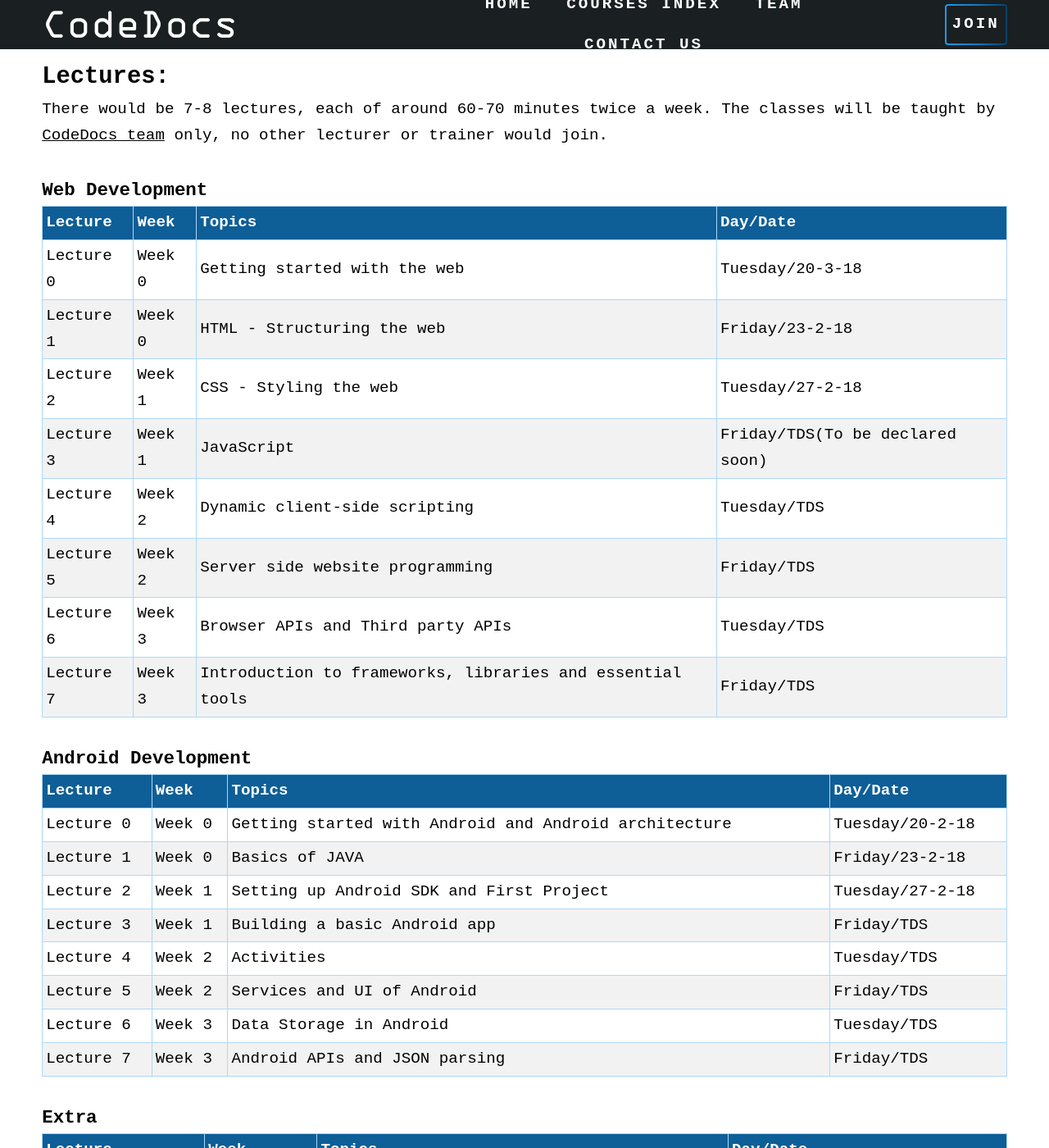
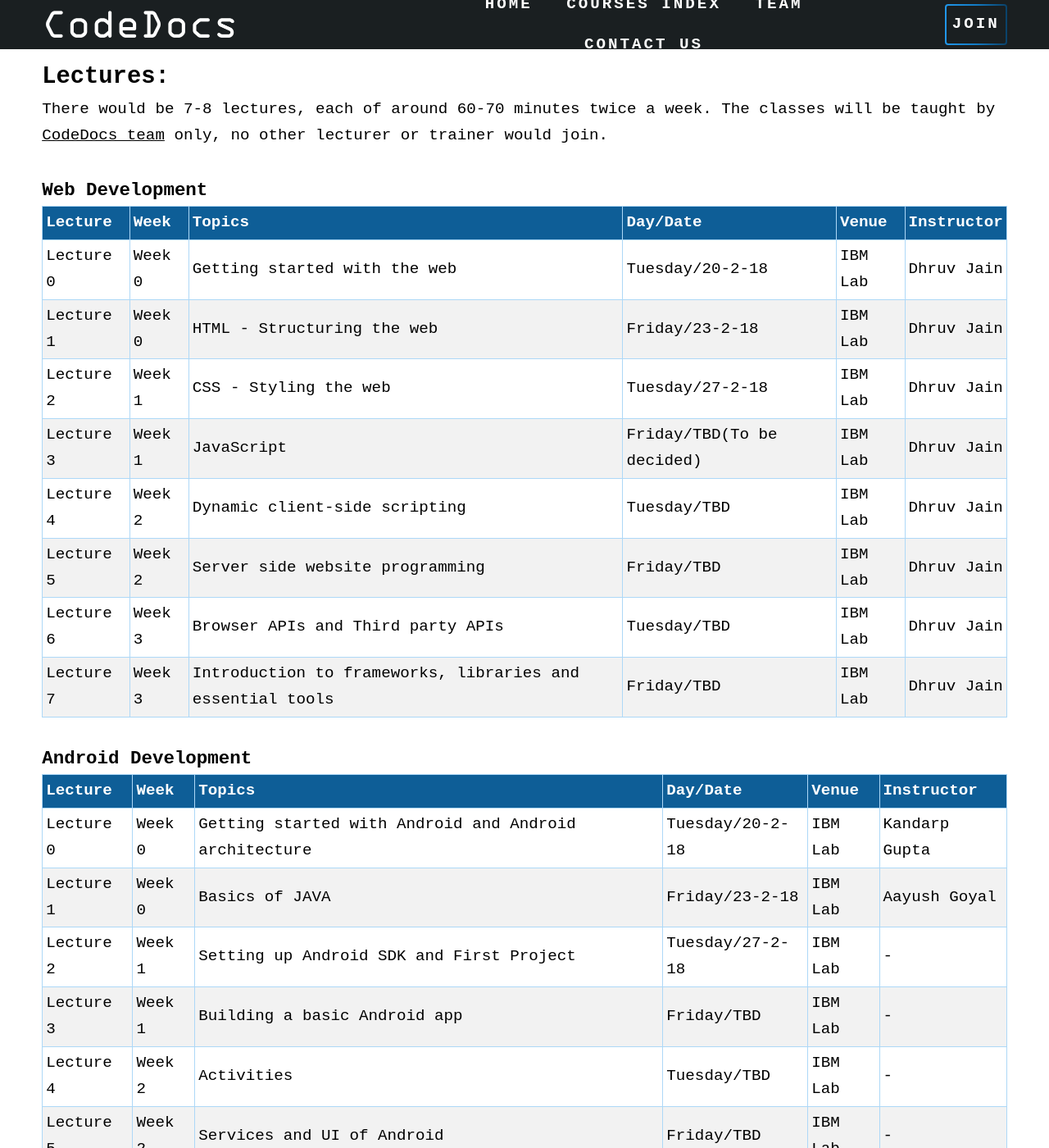
Before and after one commit to CodeDocsJECRC/codedocsjecrc.github.io, a Jekyll site: the page built from CD101/index.html, in a window 1280 px wide and 1400 px high, scrolled down 1472 px. Shown: the whole window at 82% size. Built offline with Jekyll 4.4.1, drawn with Linux system fonts in a browser that asks for light colours; nearby versions of some CDN libraries; some web fonts are replaced; some of the changed text lies outside the part shown.

Commit message:
CD101 dates, venue, instructor update

```diff
--- a/CD101/index.html
+++ b/CD101/index.html
@@ -86,6 +86,8 @@ id: CD101
           <th>Week </th>
           <th>Topics </th>
           <th>Day/Date </th>
+          <th>Venue </th>
+          <th>Instructor </th>
         </tr>
       </thead>
       <tbody>
@@ -93,49 +95,65 @@ id: CD101
           <td>Lecture 0 </td>
           <td>Week 0 </td>
           <td>Getting started with the web </td>
-          <td>Tuesday/20-3-18 </td>
+          <td>Tuesday/20-2-18 </td>
+          <td>IBM Lab</td>
+          <td>Dhruv Jain</td>
         </tr>
         <tr>
           <td>Lecture 1</td>
           <td>Week 0</td>
           <td>HTML - Structuring the web</td>
           <td>Friday/23-2-18</td>
+          <td>IBM Lab</td>
+          <td>Dhruv Jain</td>
         </tr>
         <tr>
           <td>Lecture 2</td>
-          <td> Week 1 </td>
+          <td>Week 1 </td>
           <td>CSS - Styling the web</td>
           <td>Tuesday/27-2-18</td>
+          <td>IBM Lab</td>
+          <td>Dhruv Jain</td>
         </tr>
         <tr>
           <td>Lecture 3</td>
           <td>Week 1</td>
           <td>JavaScript </td>
-          <td> Friday/TDS(To be declared soon)</td>
+          <td>Friday/TBD(To be decided)</td>
+          <td>IBM Lab</td>
+          <td>Dhruv Jain</td>
         </tr>
         <tr>
           <td>Lecture 4</td>
-          <td> Week 2</td>
+          <td>Week 2</td>
           <td>Dynamic client-side scripting</td>
-          <td>Tuesday/TDS</td>
+          <td>Tuesday/TBD</td>
+          <td>IBM Lab</td>
+          <td>Dhruv Jain</td>
         </tr>
         <tr>
           <td>Lecture 5</td>
-          <td> Week 2</td>
+          <td>Week 2</td>
           <td>Server side website programming </td>
-          <td>Friday/TDS</td>
+          <td>Friday/TBD</td>
+          <td>IBM Lab</td>
+          <td>Dhruv Jain</td>
         </tr>
         <tr>
           <td>Lecture 6</td>
-          <td> Week 3</td>
+          <td>Week 3</td>
           <td>Browser APIs and Third party APIs </td>
-          <td>Tuesday/TDS</td>
+          <td>Tuesday/TBD</td>
+          <td>IBM Lab</td>
+          <td>Dhruv Jain</td>
         </tr>
         <tr>
           <td>Lecture 7</td>
-          <td> Week 3</td>
+          <td>Week 3</td>
           <td>Introduction to frameworks, libraries and essential tools </td>
-          <td>Friday/TDS </td>
+          <td>Friday/TBD </td>
+          <td>IBM Lab</td>
+          <td>Dhruv Jain</td>
         </tr>
       </tbody>
     </table>
@@ -145,10 +163,12 @@ id: CD101
     <table class="calendar-table">
       <thead>
         <tr>
-          <th> Lecture </th>
-          <th> Week </th>
-          <th> Topics </th>
-          <th> Day/Date </th>
+          <th>Lecture </th>
+          <th>Week </th>
+          <th>Topics </th>
+          <th>Day/Date </th>
+          <th>Venue </th>
+          <th>Instructor </th>
         </tr>
       </thead>
 
@@ -156,50 +176,66 @@ id: CD101
         <tr>
           <td> Lecture 0 </td>
           <td>Week 0 </td>
-          <td> Getting started with Android and Android architecture </td>
+          <td>Getting started with Android and Android architecture </td>
           <td>Tuesday/20-2-18 </td>
+          <td>IBM Lab</td>
+          <td>Kandarp Gupta</td>
         </tr>
         <tr>
           <td>Lecture 1</td>
           <td>Week 0</td>
           <td>Basics of JAVA</td>
           <td>Friday/23-2-18</td>
+          <td>IBM Lab</td>
+          <td>Aayush Goyal</td>
         </tr>
         <tr>
           <td>Lecture 2</td>
-          <td> Week 1 </td>
+          <td>Week 1 </td>
           <td>Setting up Android SDK and First Project</td>
           <td>Tuesday/27-2-18</td>
+          <td>IBM Lab</td>
+          <td>-</td>
         </tr>
         <tr>
           <td>Lecture 3</td>
           <td>Week 1</td>
           <td>Building a basic Android app </td>
-          <td> Friday/TDS</td>
+          <td>Friday/TBD</td>
+          <td>IBM Lab</td>
+          <td>-</td>
         </tr>
         <tr>
           <td>Lecture 4</td>
-          <td> Week 2</td>
+          <td>Week 2</td>
           <td>Activities</td>
-          <td>Tuesday/TDS</td>
+          <td>Tuesday/TBD</td>
+          <td>IBM Lab</td>
+          <td>-</td>
         </tr>
         <tr>
           <td>Lecture 5</td>
-          <td> Week 2</td>
+          <td>Week 2</td>
           <td>Services and UI of Android </td>
-          <td>Friday/TDS</td>
+          <td>Friday/TBD</td>
+          <td>IBM Lab</td>
+          <td>-</td>
         </tr>
         <tr>
           <td>Lecture 6</td>
-          <td> Week 3</td>
+          <td>Week 3</td>
           <td>Data Storage in Android </td>
-          <td>Tuesday/TDS</td>
+          <td>Tuesday/TBD</td>
+          <td>IBM Lab</td>
+          <td>-</td>
         </tr>
         <tr>
           <td>Lecture 7</td>
-          <td> Week 3</td>
-          <td> Android APIs and JSON parsing </td>
-          <td>Friday/TDS</td>
+          <td>Week 3</td>
+          <td>Android APIs and JSON parsing </td>
+          <td>Friday/TBD</td>
+          <td>IBM Lab</td>
+          <td>-</td>
         </tr>
       </tbody>
     </table>
@@ -209,31 +245,39 @@ id: CD101
     <table class="calendar-table">
       <thead>
         <tr>
-          <th> Lecture </th>
-          <th> Week </th>
-          <th> Topics </th>
-          <th> Day/Date </th>
+          <th>Lecture </th>
+          <th>Week </th>
+          <th>Topics </th>
+          <th>Day/Date </th>
+          <th>Venue </th>
+          <th>Instructor </th>
         </tr>
       </thead>
 
       <tbody>
         <tr>
-          <td> Lecture 0 </td>
+          <td>Lecture 0 </td>
           <td>Week 0 </td>
-          <td> Git and Github </td>
+          <td>Git and Github </td>
           <td>Thursday/22-2-18 </td>
+          <td>LT 4</td>
+          <td>Shiv Soni</td>
         </tr>
         <tr>
           <td>Lecture 1</td>
-          <td> Week 3 </td>
+          <td>Week 3 </td>
           <td>Linux Command Line </td>
-          <td> TDS</td>
+          <td>TBD</td>
+          <td>LT 4</td>
+          <td>Shiv Soni</td>
         </tr>
         <tr>
           <td>Lecture 2</td>
-          <td> Week 4</td>
-          <td> AWS(Amazon Web Services)</td>
-          <td>TDS</td>
+          <td>Week 4</td>
+          <td>AWS(Amazon Web Services)</td>
+          <td>TBD</td>
+          <td>LT 4</td>
+          <td>Shiv Soni</td>
         </tr>
       </tbody>
     </table>
```
